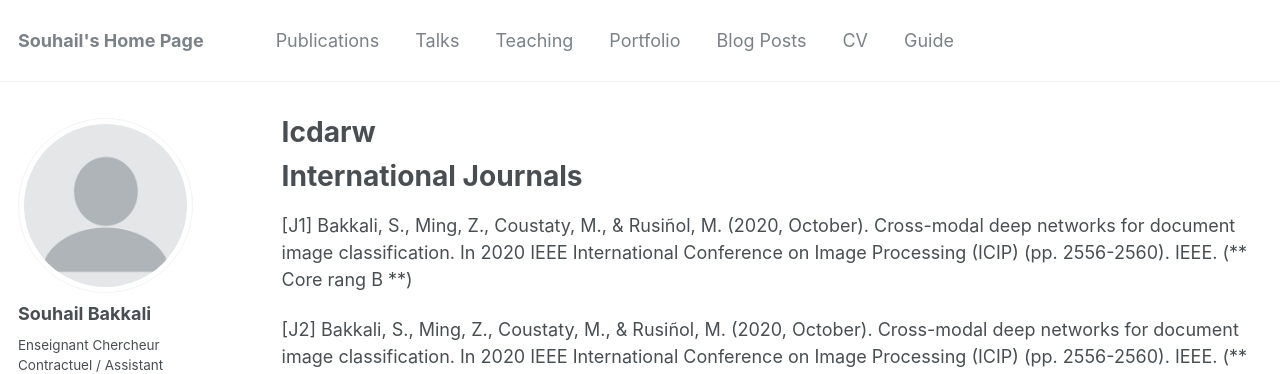
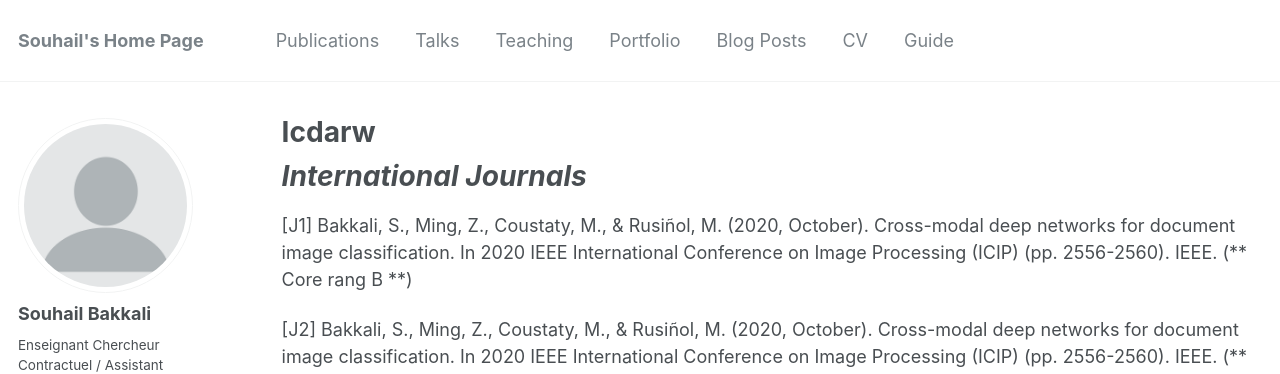
Before and after one commit to Sbakkalii/Sbakkalii.github.io, a Jekyll site: the page built from _publications/icdarw.md, in a window 1280 px wide. Shown: the top 374 px of the page. Built offline with Jekyll 4.4.1, drawn with Linux system fonts in a browser that asks for light colours; some web fonts are replaced.

```diff
--- a/_publications/icdarw.md
+++ b/_publications/icdarw.md
@@ -9,7 +9,7 @@ redirect_from:
 
 {% include base_path %}
 
-International Journals
+<i> International Journals </i>
 ======
 [J1] Bakkali, S., Ming, Z., Coustaty, M., & Rusiñol, M. (2020, October). Cross-modal deep networks for document image classification. In 2020 IEEE International Conference on Image Processing (ICIP) (pp. 2556-2560). IEEE. (** Core rang B **)
 
```
